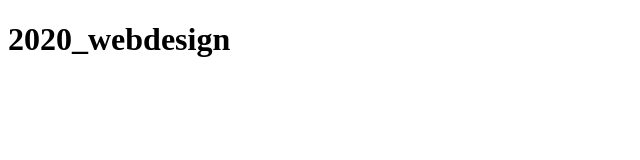
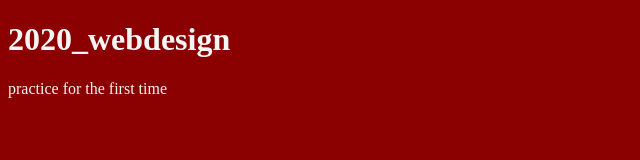
Before and after one commit to tomokoogura/2020_webdesign, a plain HTML site: page index.html in a window 1280 px wide. Shown: the whole page, without its empty margins (0-640 px from the left). Drawn offline with Linux system fonts and the light colour scheme.

Commit message:
practice

```diff
--- a/index.html
+++ b/index.html
@@ -4,9 +4,12 @@
     <meta charset="UTF-8">
     <meta name="viewport" content="width=device-width, initial-scale=1.0">
     <title>2020_webdesign</title>
+    <link rel="stylesheet" href="style.css">
 </head>
 <body>
     <h1>2020_webdesign</h1>
+    practice for the first time
+
 
 </body>
 </html>
--- /dev/null
+++ b/style.css
@@ -0,0 +1,4 @@
+body{
+    background-color: darkred;
+    color: whitesmoke;
+}
```
